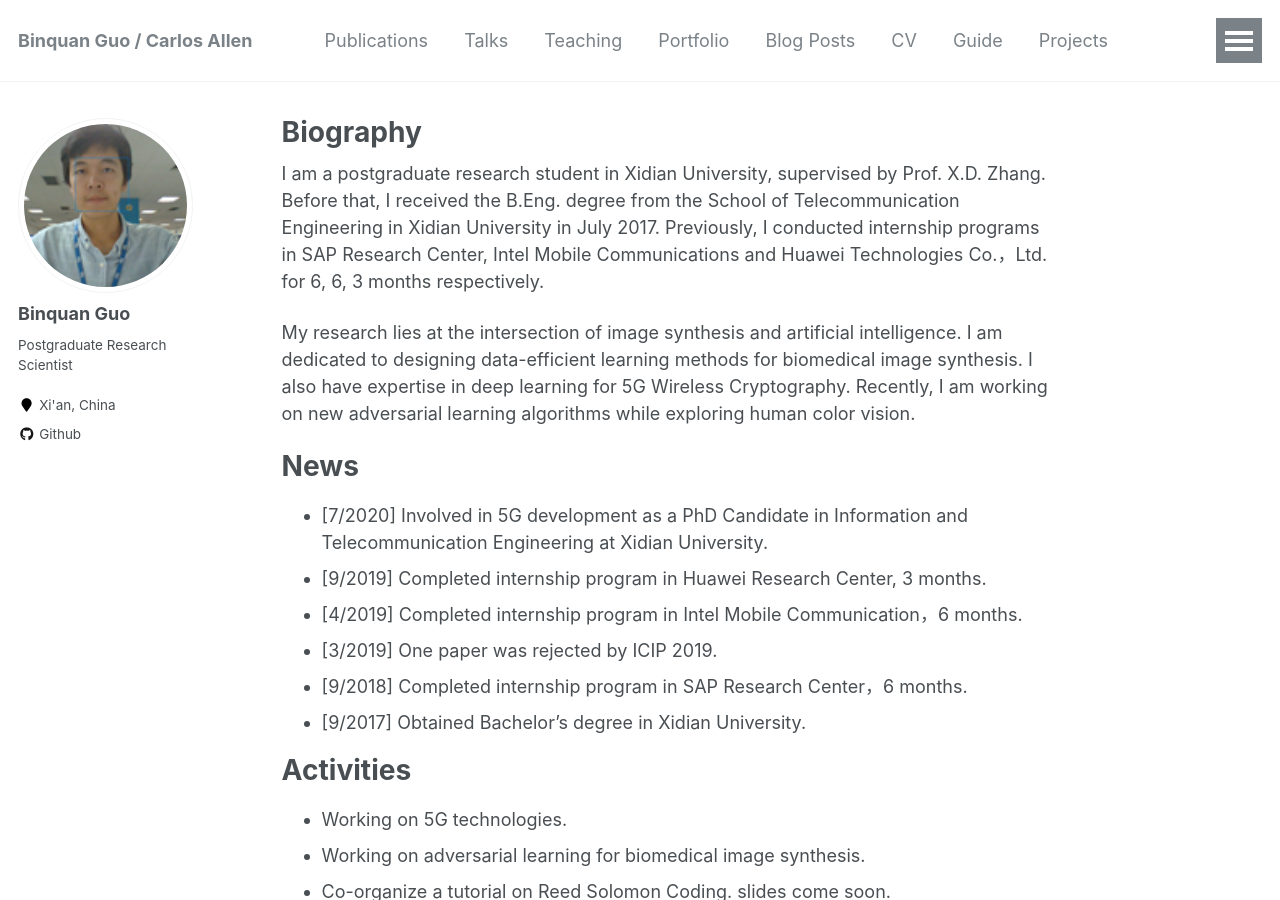
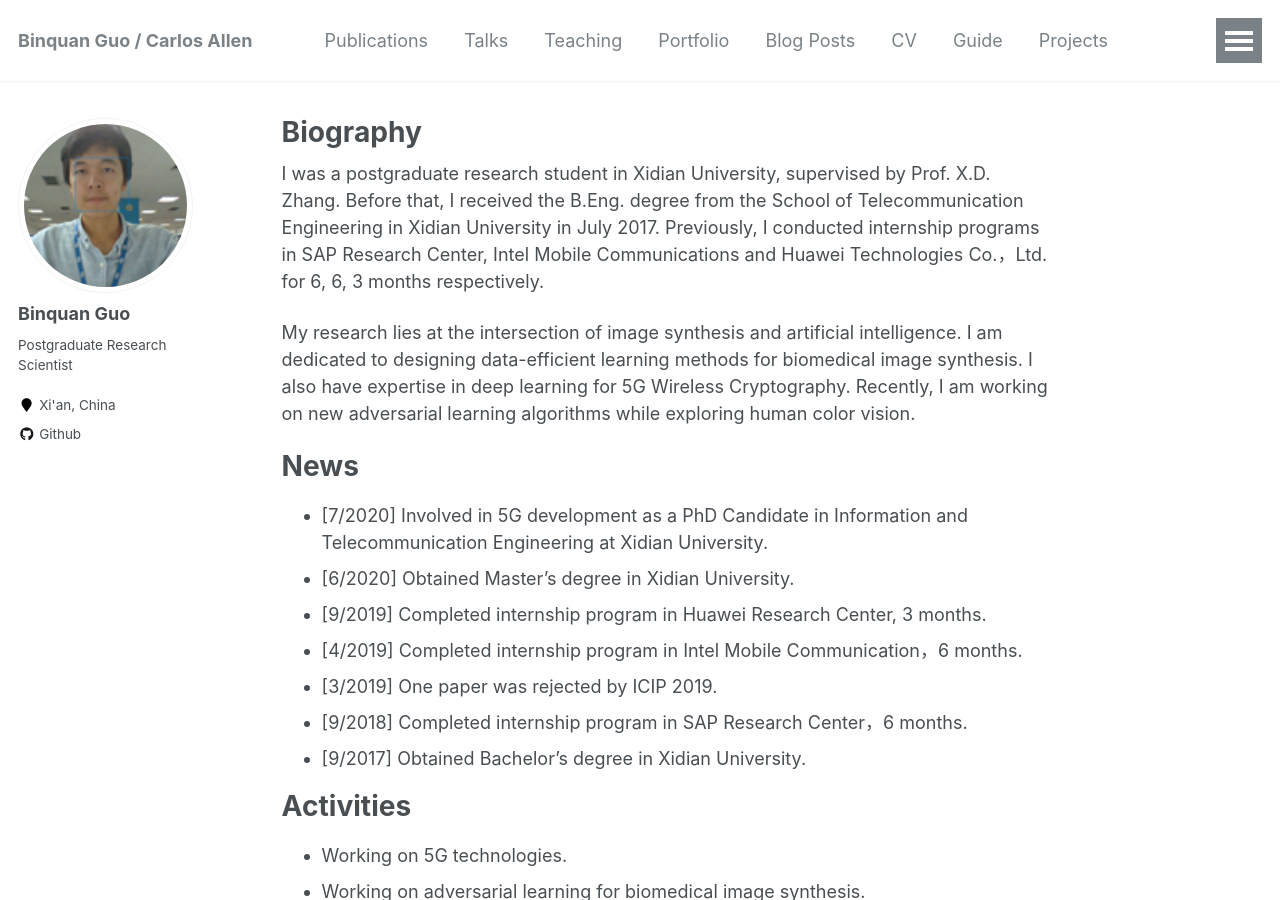
Before and after one commit to wilixx/wilixx.github.io, a Jekyll site: the page built from _pages/about.md, in a window 1280 px wide and 900 px high. Built offline with Jekyll 4.4.1, drawn with Linux system fonts in a browser that asks for light colours.

Commit message:
update basic info

```diff
--- a/_config.yml
+++ b/_config.yml
@@ -10,7 +10,7 @@ locale                   : "en-US"
 title                    : "Binquan Guo / Carlos Allen"
 title_separator          : "-"
 name                     : &name "Binquan Guo"
-description              : &description "Postgraduate Research Scientist"
+description              : &description "PhD Research Scientist"
 url                      : https://wilixx.github.io # the base hostname & protocol for your site e.g. "https://mmistakes.github.io"
 baseurl                  : "" # the subpath of your site, e.g. "/blog"
 repository               : "wilixx/wilixx.github.io"
--- a/_pages/about.md
+++ b/_pages/about.md
@@ -8,7 +8,7 @@ redirect_from:
   - /about.html
 ---
 
-I am a postgraduate research student in Xidian University, supervised by Prof. X.D. Zhang. Before that, I received the B.Eng. degree from the School of Telecommunication Engineering in Xidian University in July 2017. Previously, I conducted internship programs in SAP Research Center, Intel Mobile Communications and Huawei Technologies Co.，Ltd. for 6, 6, 3 months respectively.
+I was a postgraduate research student in Xidian University, supervised by Prof. X.D. Zhang. Before that, I received the B.Eng. degree from the School of Telecommunication Engineering in Xidian University in July 2017. Previously, I conducted internship programs in SAP Research Center, Intel Mobile Communications and Huawei Technologies Co.，Ltd. for 6, 6, 3 months respectively.
 
 My research lies at the intersection of image synthesis and artificial intelligence. I am dedicated to designing data-efficient learning methods for biomedical image synthesis. I also have expertise in deep learning for 5G Wireless Cryptography. Recently, I am working on new adversarial learning algorithms while exploring human color vision.
 
@@ -16,6 +16,7 @@ My research lies at the intersection of image synthesis and artificial intellige
 News
 ======
 * [7/2020] Involved in 5G development as a PhD Candidate in Information and Telecommunication Engineering at Xidian University.
+* [6/2020] Obtained Master's degree in Xidian University.
 * [9/2019] Completed internship program in Huawei Research Center, 3 months.
 * [4/2019] Completed internship program in Intel Mobile Communication，6 months.
 * [3/2019] One paper was rejected by ICIP 2019.
```
